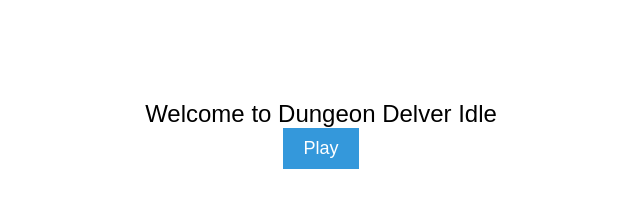
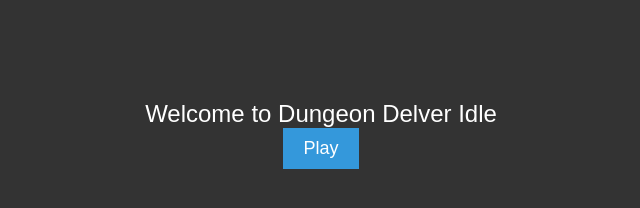
Before and after one commit to QuincieBird/Dungeon-Delver-Idle, a plain HTML site: page index.html in a window 1280 px wide. Shown: the whole page, without its empty margins (319-959 px from the left). Drawn offline with Linux system fonts and the light colour scheme.

Commit message:
Update style.css

```diff
--- a/style.css
+++ b/style.css
@@ -1,6 +1,8 @@
 body {
     text-align: center;
     font-family: Arial, sans-serif;
+    background-color: #333; /* Dark grey or black color */
+    color: #fff; /* Text color (white) to contrast with the dark background */
 }
 
 .title {
```
